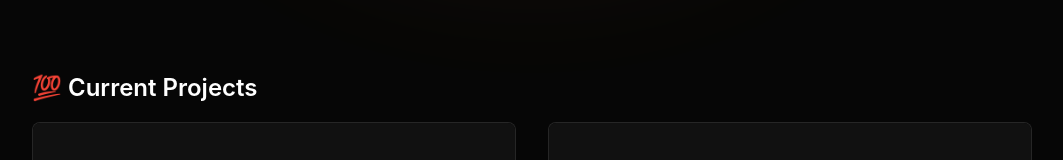
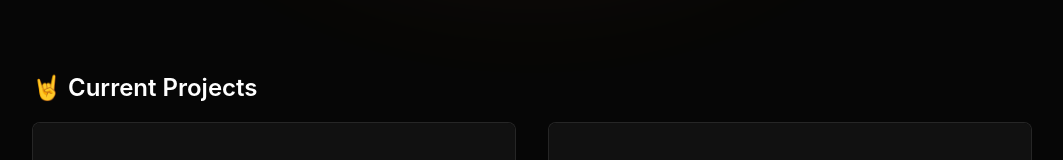
Before and after one commit to bick/website, a Next.js app: page / in a window 1280 px wide. Shown: the part 382-542 px from the top of the page, without its empty margins (108-1171 px from the left). Built offline with nearby package versions, Linux system fonts and the light colour scheme.

Commit message:
Update Portfolio.tsx

```diff
--- a/components/Portfolio.tsx
+++ b/components/Portfolio.tsx
@@ -6,7 +6,7 @@ export default function Portfolio() {
     return (
         <section className={styles.portfolio} id="projects">
             <div className="container">
-                <h3>💯 Current Projects</h3>
+                <h3>🤘 Current Projects</h3>
                 <div className={styles.portfolio__list}>
                     <Link
                         className={styles.portfolio__item}
```
